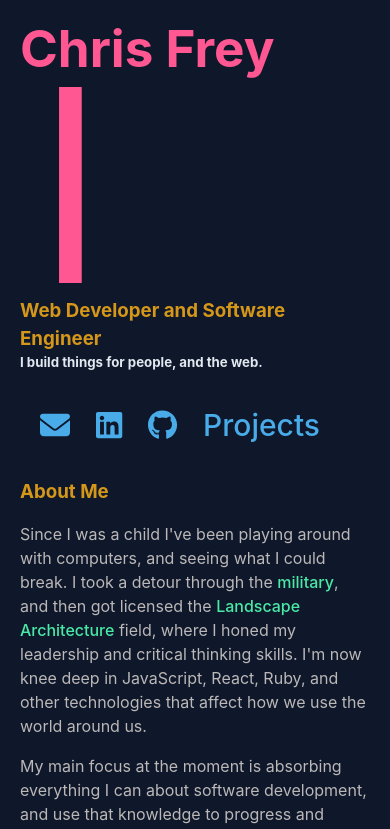
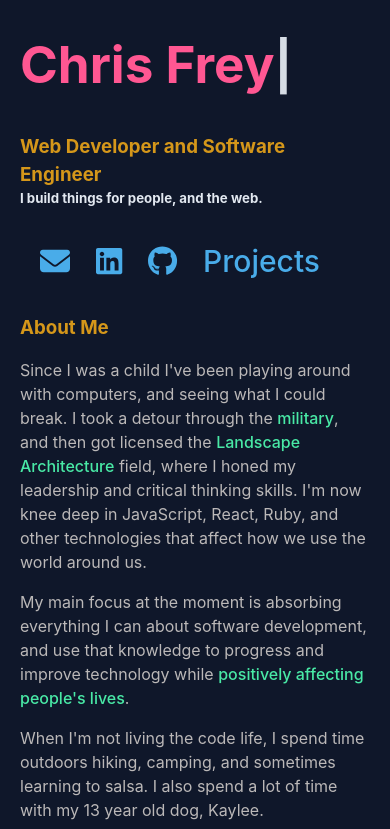
Before and after one commit to Chris-Frey/Chris-Frey.github.io, a React (Vite) app: page / in a window 390 px wide. Shown: the top 829 px of the page. Built offline with nearby package versions, Linux system fonts and the light colour scheme.

Commit message:
mobile blink

```diff
--- a/src/App-mobile.css
+++ b/src/App-mobile.css
@@ -32,6 +32,24 @@
     font-size: 1.75rem;
     color: var(--text-color-pink);
     margin: 20px;
+  }
+
+  @keyframes blink {
+    50% {
+      opacity: 0;
+    }
+    /* 100% {
+      opacity: 1;
+    } */
+  }
+
+  h1 .blinky {
+    font-size: 3rem;
+    padding-right: 20px;
+    margin-left: 0;
+    display: inline-block;
+    color: var(--text-color-white);
+    animation: blink 1.5s linear infinite;
   }
 
   h3 {
--- a/src/App.css
+++ b/src/App.css
@@ -82,6 +82,15 @@
   'opsz' 48
 }
 
+
+
+h1 {
+  font-size: 2rem;
+  color: var(--text-color-pink);
+  margin: 20px;
+  margin-right: 0;
+}
+
 @keyframes blink {
   50% {
     opacity: 0;
@@ -90,15 +99,6 @@
     opacity: 1;
   } */
 }
-
-h1 {
-  font-size: 2rem;
-  color: var(--text-color-pink);
-  margin: 20px;
-  margin-right: 0;
-}
-
-
 
 h1 .blinky {
   font-size: 3rem;
```
